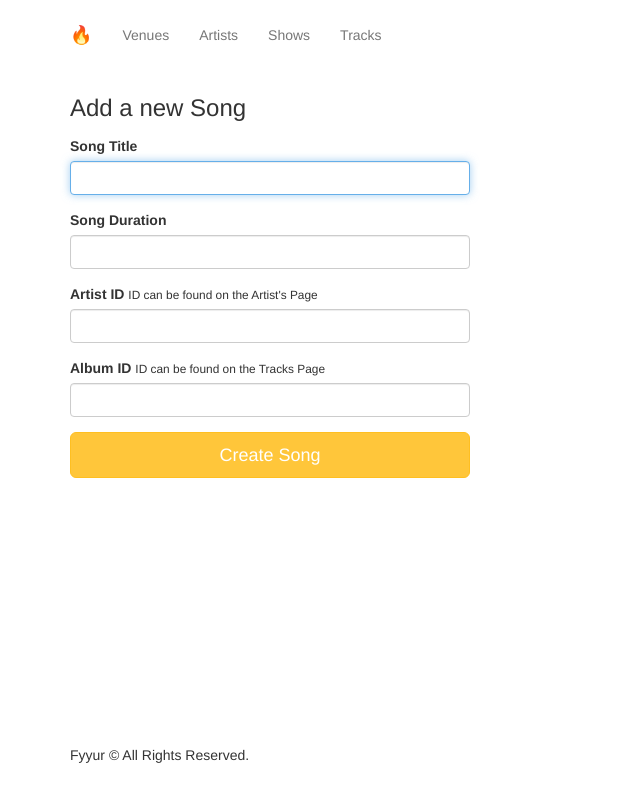
After one commit to mubrik/fyyur, a Flask app: page /songs/create in a window 1280 px wide. The commit adds this page. Shown: the whole page, without its empty margins (0-640 px from the left). Run offline with Flask 2, Linux system fonts and the light colour scheme; some libraries are stand-ins or nearby versions.

Commit message:
Added song and tracks models/forms, added some new routes, tweaked readme to reflect project

```diff
--- a/app/controllers.py
+++ b/app/controllers.py
@@ -5,14 +5,21 @@ from datetime import datetime
 from sqlalchemy import distinct, func
 from flask import render_template, request, flash, redirect, url_for
 from app import app, db
-from .forms import VenueForm, ShowForm, ArtistForm
-from .models import Artist, Venue, Show
+from .forms import VenueForm, ShowForm, ArtistForm, AlbumForm, SongForm
+from .models import Artist, Venue, Show, Album, Song
 from .forms import ArtistForm, VenueForm, ShowForm
 from .utils import display_form_error
 
+@app.route('/index')
 @app.route('/')
 def index():
-  return render_template('pages/home.html')
+  recent_venues = Venue.query.order_by(Venue.date_created).limit(10)
+  recent_artists = Artist.query.order_by(Artist.date_created).limit(10)
+  data = {
+    "artists": recent_artists,
+    "venues": recent_venues
+  }
+  return render_template('pages/home.html', data=data)
 
 @app.route('/venues')
 def venues():
@@ -388,6 +395,8 @@ def shows():
   all_shows = Show.query.limit(100).all()
   data = []
   for show in all_shows:
+    print(show.start_time)
+    print(type(show.start_time))
     data.append({
       "venue_id": show.venue_id,
       "venue_name": show.venue.name,
@@ -407,13 +416,27 @@ def create_shows():
   form = ShowForm(formdata=None)
   return render_template('forms/new_show.html', form=form)
 
-@app.route('/shows/create',  methods=['POST'])
+@app.route('/shows/create', methods=['POST'])
 def create_show_submission():
   # called to create new shows in the db, upon submitting new show listing form
   # TODO: insert form data as a new Show record in the db, instead
   # create form to validate
   show_form = ShowForm()
+  artist_id: int = show_form.data["artist_id"]
+  start_time: datetime = show_form.data["start_time"]
+  print(artist_id, start_time)
   if show_form.validate_on_submit():
+    # implement time availabilty, cant boo a show in same day already booked show
+     # get artist nd time
+    artist_id: int = show_form.data["artist_id"]
+    start_time: datetime = show_form.data["start_time"]
+    # get upcoming show with same date
+    upcoming_show = Show.query.filter(Show.artist_id == artist_id).filter(func.date(Show.start_time) == start_time.date()).first()
+    if upcoming_show is not None:
+      # that means show with date exist, return
+      flash('Error, Artist has a show scheduled for this date')
+      # render the previous form
+      return render_template('forms/new_show.html', form=ShowForm(formdata=None))
     # create Show
     show = Show(show_form.data)
     # add
@@ -434,6 +457,101 @@ def create_show_submission():
     display_form_error(show_form.errors)
   return render_template('pages/home.html')
 
+@app.route('/songs/create')
+def create_song():
+  form = SongForm(formdata=None)
+  return render_template('forms/new_song.html', form=form)
+
+@app.route('/songs/create', methods=['POST'])
+def create_song_submission():
+  # form data
+  song_form = SongForm()
+  # logic
+  if song_form.validate_on_submit():
+    # verify artist and album
+    artist = Artist.query.get(song_form.data["artist_id"])
+    # this way, the album must be for the artist as well
+    album = Album.query.filter(Album.id == song_form.data["album_id"]).filter(Album.artist_id == song_form.data["artist_id"]).first()
+
+    if artist is None:
+      # error, return
+      flash('Error artist doesnt exist, Check artist ID')
+      return render_template('forms/new_song.html', form=SongForm(formdata=None))
+    if album is None:
+      # seperate if checks for better ux
+      flash('Error, Check Album ID. Artist has no album of that ID')
+      return render_template('forms/new_song.html', form=SongForm(formdata=None))
+    # artist and album fine
+    song = Song(song_form.data)
+    # add
+    db.session.add(song)
+    try:
+      # commit db session
+      db.session.commit()
+    except:
+      # if exception, wrong artist/venue id
+      flash('Error, check Artist/Album')
+      # render the previous form
+      return render_template('forms/new_song.html', form=SongForm(formdata=None))
+    else:
+      # on successful db insert, flash success
+      flash('Song successfully listed!')
+  else:
+    display_form_error(song_form.errors)
+    return render_template('forms/new_song.html', form=SongForm(formdata=None))
+
+  return redirect(url_for('index'))
+
+@app.route('/albums/create')
+def create_album():
+  form = AlbumForm(formdata=None)
+  return render_template('forms/new_album.html', form=form)
+
+@app.route('/albums/create', methods=['POST'])
+def create_album_submission():
+  # form data
+  album_form = AlbumForm()
+  # logic
+  if album_form.validate_on_submit():
+    # verify artist
+    artist = Artist.query.get(album_form.data["artist_id"])
+    if artist is None:
+      # error, return
+      flash('Error, Check artistid')
+      return render_template('forms/new_album.html', form=AlbumForm(formdata=None))
+    # verify album name hasnt been created
+    created_album = Album.query.filter(Album.artist_id == album_form.data["artist_id"]).filter(Album.name == album_form.data["name"]).first()
+    if created_album is not None:
+      flash('Error, Album with that name exist for the artist')
+      return render_template('forms/new_album.html', form=AlbumForm(formdata=None))
+    # artist and album name fine
+    album = Album(album_form.data)
+    # add
+    db.session.add(album)
+    try:
+      # commit db session
+      db.session.commit()
+    except:
+      # if exception, wrong artist/venue id
+      flash('Error, check Artist')
+      # render the previous form
+      return render_template('forms/new_album.html', form=AlbumForm(formdata=None))
+    else:
+      # on successful db insert, flash success
+      flash('Album successfully listed!')
+  else:
+    display_form_error(album_form.errors)
+    return render_template('forms/new_album.html', form=AlbumForm(formdata=None))
+
+  return redirect(url_for('index'))
+
+@app.route('/tracks')
+def tracks():
+  # get songs and albums
+  songs = Song.query.limit(100).all()
+  albums = Album.query.limit(100).all()
+  return render_template('pages/tracks.html', data={"songs": songs, "albums": albums})
+
 # error handlers
 @app.errorhandler(404)
 def not_found_error(error):
--- a/app/forms.py
+++ b/app/forms.py
@@ -1,12 +1,12 @@
 from datetime import datetime
 from flask_wtf import FlaskForm
-from wtforms import StringField, SelectField, SelectMultipleField, DateTimeField, BooleanField
+from wtforms import StringField, SelectField, SelectMultipleField, DateTimeField, BooleanField, IntegerField
 from wtforms.validators import DataRequired, URL, InputRequired, Regexp
 
 # inheriting from flaskform to use validate_on_submit method
 class ShowForm(FlaskForm):
-  artist_id = StringField('artist_id')
-  venue_id = StringField('venue_id')
+  artist_id = IntegerField('artist_id')
+  venue_id = IntegerField('venue_id')
   start_time = DateTimeField('start_time', validators=[DataRequired()], default= datetime.today())
 
 class VenueForm(FlaskForm):
@@ -157,3 +157,13 @@ class ArtistForm(FlaskForm):
   website_link = StringField('website_link', validators=[URL()])
   seeking_venue = BooleanField( 'seeking_venue' )
   seeking_description = StringField('seeking_description')
+
+class SongForm(FlaskForm):
+  title = StringField('title', validators=[InputRequired()])
+  artist_id = IntegerField('artist_id', validators=[InputRequired()])
+  album_id = IntegerField('album_id', validators=[InputRequired()])
+  length = IntegerField('length')
+
+class AlbumForm(FlaskForm):
+  name = StringField('name', validators=[InputRequired()])
+  artist_id = IntegerField('artist_id', validators=[InputRequired()])
--- /dev/null
+++ b/app/templates/forms/new_song.html
@@ -0,0 +1,28 @@
+{% extends 'layouts/main.html' %}
+{% block title %}New Song{% endblock %}
+{% block content %}
+  <div class="form-wrapper">
+    <form method="post" class="form">
+      <h3 class="form-heading">Add a new Song</h3>
+      <div class="form-group">
+        <label for="title">Song Title</label>
+        {{ form.title(class_ = 'form-control', autofocus = true) }}
+      </div>
+      <div class="form-group">
+        <label for="length">Song Duration</label>
+        {{ form.length(class_ = 'form-control', autofocus = true) }}
+      </div>
+      <div class="form-group">
+        <label for="artist_id">Artist ID</label>
+        <small>ID can be found on the Artist's Page</small>
+        {{ form.artist_id(class_ = 'form-control', autofocus = true) }}
+      </div>
+      <div class="form-group">
+        <label for="album_id">Album ID</label>
+        <small>ID can be found on the Tracks Page</small>
+        {{ form.album_id(class_ = 'form-control', autofocus = true) }}
+      </div>
+      <input type="submit" value="Create Song" class="btn btn-primary btn-lg btn-block">
+    </form>
+  </div>
+{% endblock %}
--- a/app/templates/layouts/main.html
+++ b/app/templates/layouts/main.html
@@ -81,6 +81,7 @@
             <li {% if request.endpoint == 'venues' %} class="active" {% endif %}><a href="{{ url_for('venues') }}">Venues</a></li>
             <li {% if request.endpoint == 'artists' %} class="active" {% endif %}><a href="{{ url_for('artists') }}">Artists</a></li>
             <li {% if request.endpoint == 'shows' %} class="active" {% endif %}><a href="{{ url_for('shows') }}">Shows</a></li>
+            <li {% if request.endpoint == 'tracks' %} class="active" {% endif %}><a href="{{ url_for('tracks') }}">Tracks</a></li>
           </ul>
         </div><!--/.nav-collapse -->
       </div>
--- a/requirements.txt
+++ b/requirements.txt
@@ -4,6 +4,7 @@ SQLAlchemy==1.4.36
 postgres==4.0
 psycopg2==2.9.3
 babel==2.9.0
+virtualenv==20.14.1
 # error: using format_datetime func, module 'collections' has no attribute 'Callable', https://docs.python.org/3/whatsnew/3.10.html#removed, updating to 2.8.2 from 2.6.0
 python-dateutil==2.8.2
 #changing to 1.0.2 from 0.11.0 to fix moment import bug https://github.com/miguelgrinberg/flask-moment/blob/main/CHANGES.md
```
Also changed, not shown: app/models.py (+40 -0 lines), app/templates/forms/new_album.html (added, +19 -0 lines), app/templates/pages/home.html (+33 -0 lines), app/templates/pages/show_artist.html (+29 -0 lines), app/templates/pages/tracks.html (added, +32 -0 lines), README.md.
